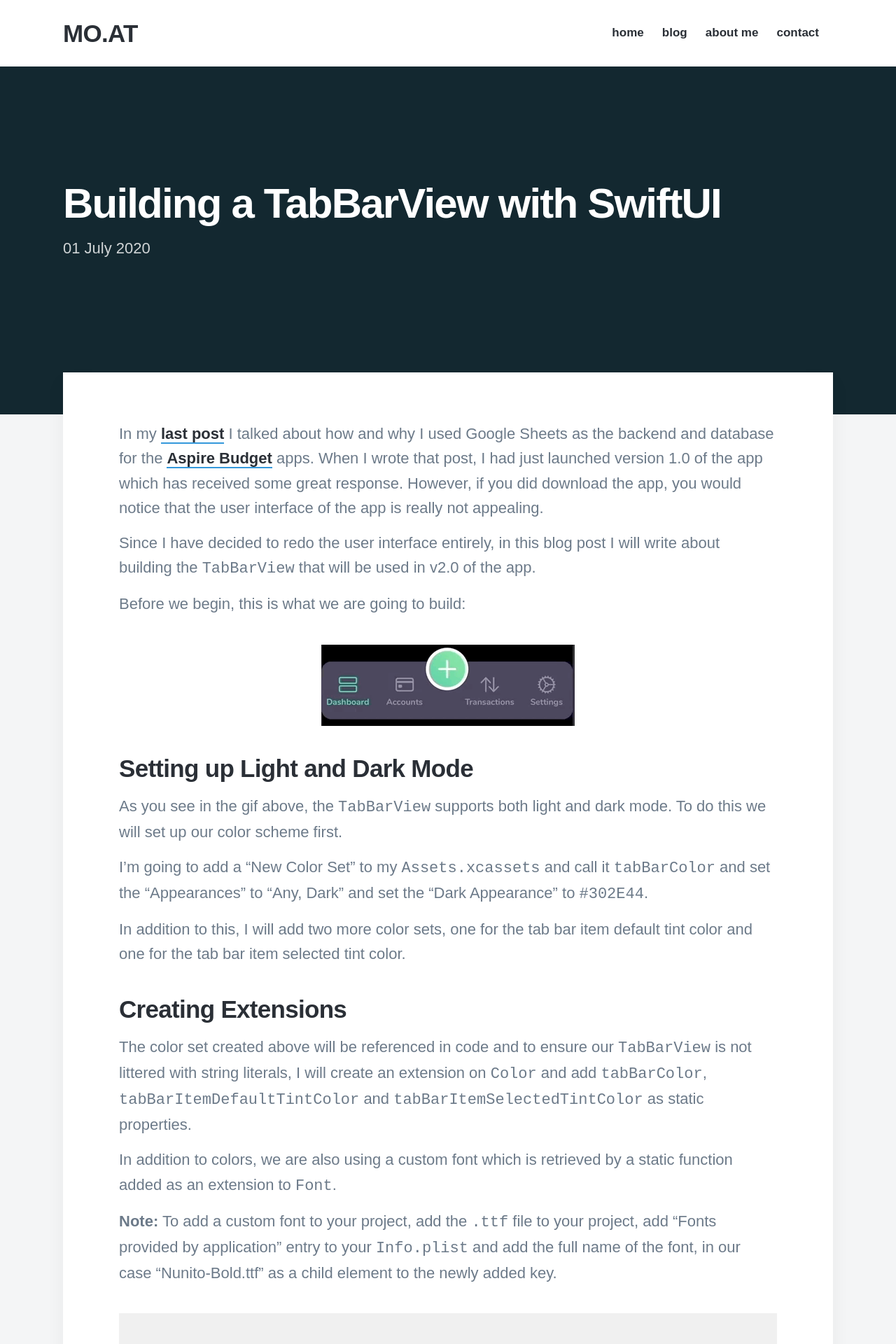
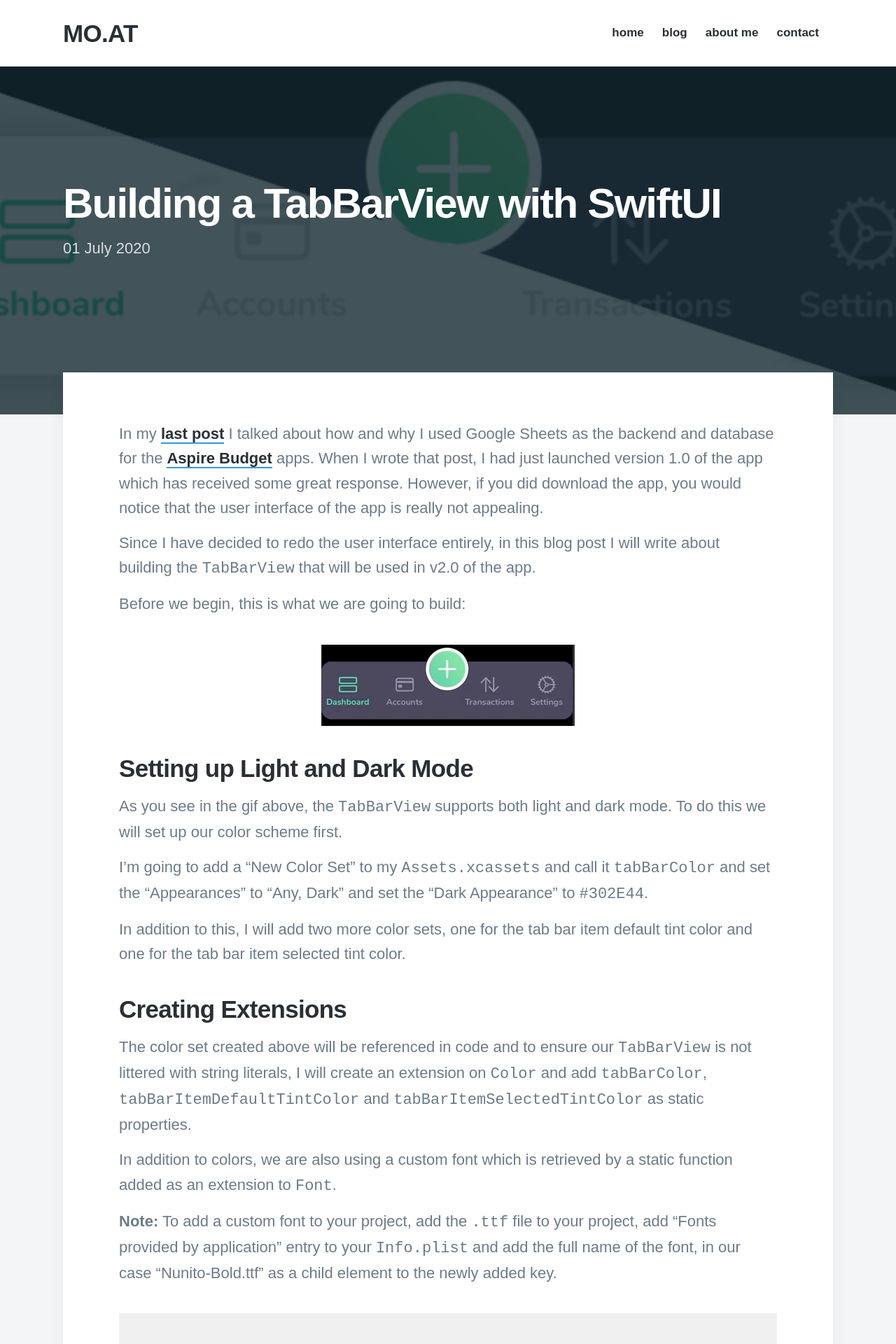
Before and after one commit to mohitathwani/mohitathwani.github.io, a Jekyll site: the page built from _posts/2020-07-01-building-a-tab-bar-with-swiftui.md, in a window 1280 px wide. Shown: the top 1920 px of the page at 70% size. Built offline with Jekyll 4.4.1, drawn with Linux system fonts in a browser that asks for light colours; nearby versions of some CDN libraries; some web fonts are replaced.

Commit message:
Added image

```diff
--- a/_posts/2020-07-01-building-a-tab-bar-with-swiftui.md
+++ b/_posts/2020-07-01-building-a-tab-bar-with-swiftui.md
@@ -1,7 +1,7 @@
 ---
 title: 'Building a TabBarView with SwiftUI'
 date: 2020-07-01 10:00:00
-featured_image: ''
+featured_image: '/images/TabBarView.png'
 categories: [Open Source, Swift]
 ---
 
```
Also changed, not shown: images/TabBarView.png (added).
